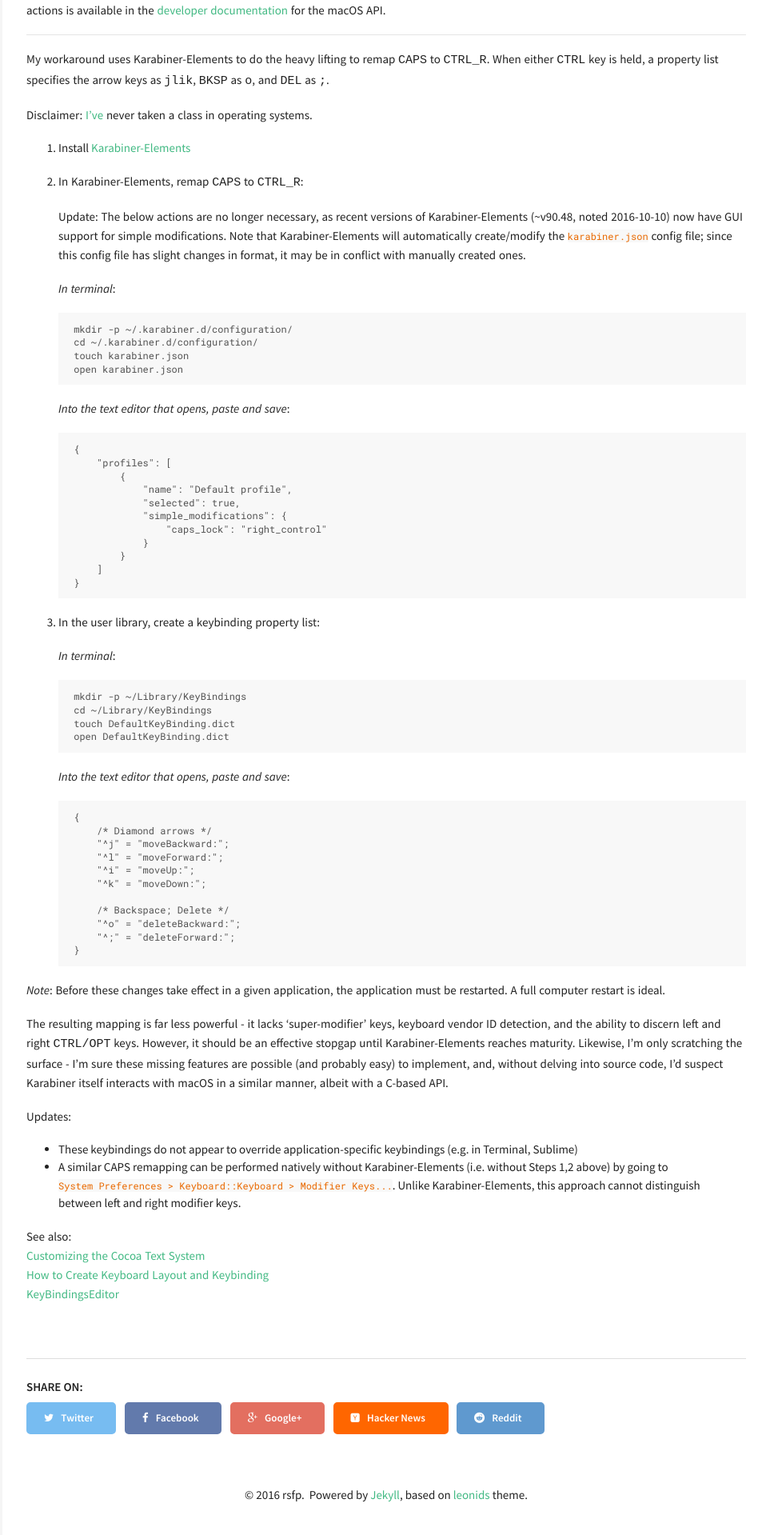
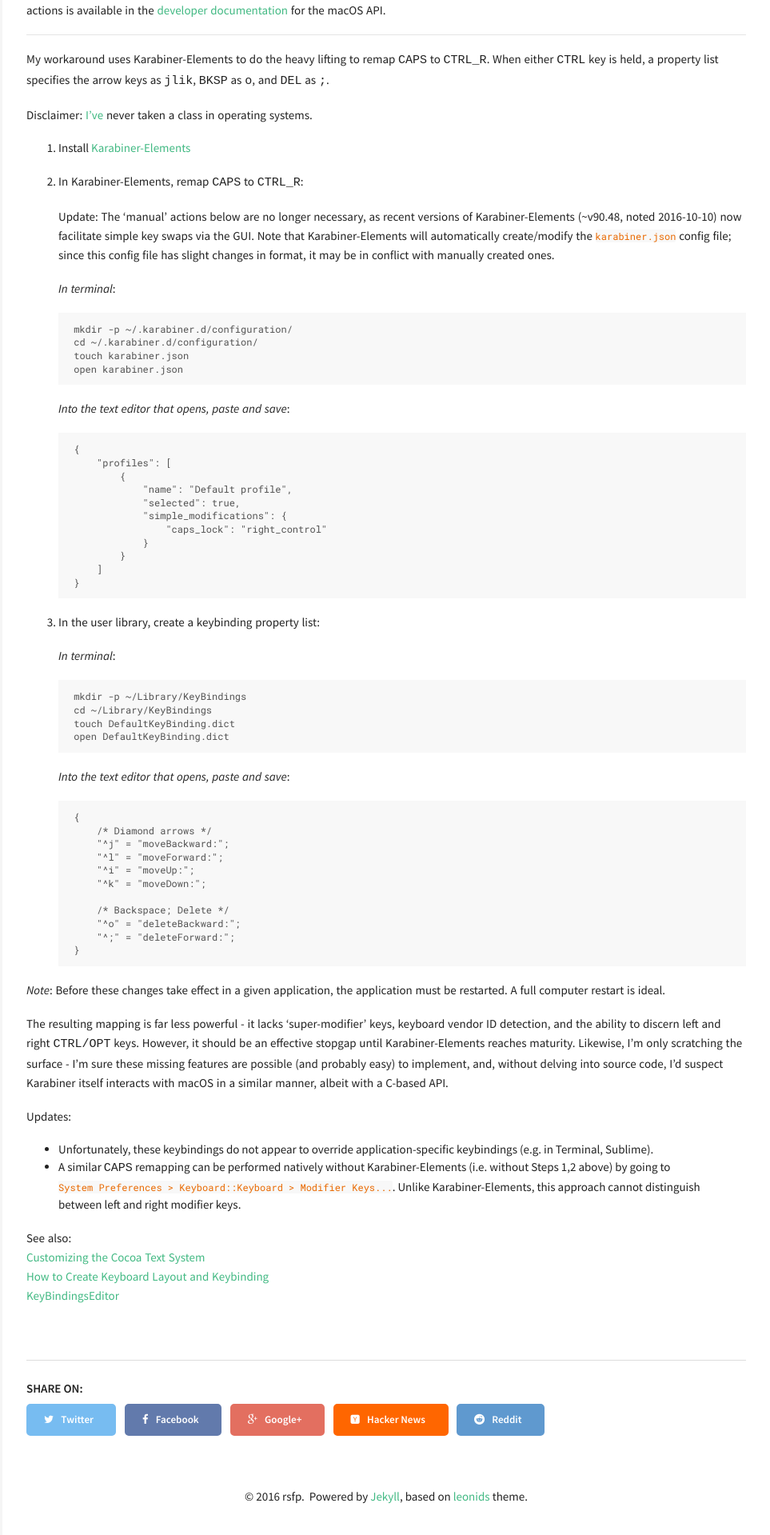
Before and after one commit to slongwell/slongwell.github.io, a Jekyll site: the page built from _posts/2016-09-25-karabiner-workaround.md, in a window 1280 px wide. Shown: the part 714-2633 px from the top of the page at 80% size, without its empty margins (317-1280 px from the left). Built offline with Jekyll 4.4.1, drawn with Linux system fonts in a browser that asks for light colours; comment, search, counter and statistics services are not loaded.

Commit message:
tweaked wording

```diff
--- a/_posts/2016-09-25-karabiner-workaround.md
+++ b/_posts/2016-09-25-karabiner-workaround.md
@@ -24,7 +24,7 @@
 2. In Karabiner-Elements, remap <kbd>CAPS</kbd> to <kbd>CTRL_R</kbd>:
 
 
-    Update: The below actions are no longer necessary, as recent versions of Karabiner-Elements (~v90.48, noted 2016-10-10) now have GUI support for simple modifications. Note that Karabiner-Elements will automatically create/modify the `karabiner.json` config file; since this config file has slight changes in format, it may be in conflict with manually created ones.
+    Update: The 'manual' actions below are no longer necessary, as recent versions of Karabiner-Elements (~v90.48, noted 2016-10-10) now facilitate simple key swaps via the GUI. Note that Karabiner-Elements will automatically create/modify the `karabiner.json` config file; since this config file has slight changes in format, it may be in conflict with manually created ones.
 
     *In terminal*:
 
@@ -78,8 +78,8 @@
 
 Updates:
 
-* These keybindings do not appear to override application-specific keybindings (e.g. in Terminal, Sublime)
-* A similar <kbr>CAPS</kbr> remapping can be performed natively without Karabiner-Elements (i.e. without Steps 1,2 above) by going to `System Preferences > Keyboard::Keyboard > Modifier Keys...`. Unlike Karabiner-Elements, this approach cannot distinguish between left and right modifier keys.
+* Unfortunately, these keybindings do not appear to override application-specific keybindings (e.g. in Terminal, Sublime).
+* A similar <kbd>CAPS</kbd> remapping can be performed natively without Karabiner-Elements (i.e. without Steps 1,2 above) by going to `System Preferences > Keyboard::Keyboard > Modifier Keys...`. Unlike Karabiner-Elements, this approach cannot distinguish between left and right modifier keys.
 
 See also:
 [Customizing the Cocoa Text System][a]
```
